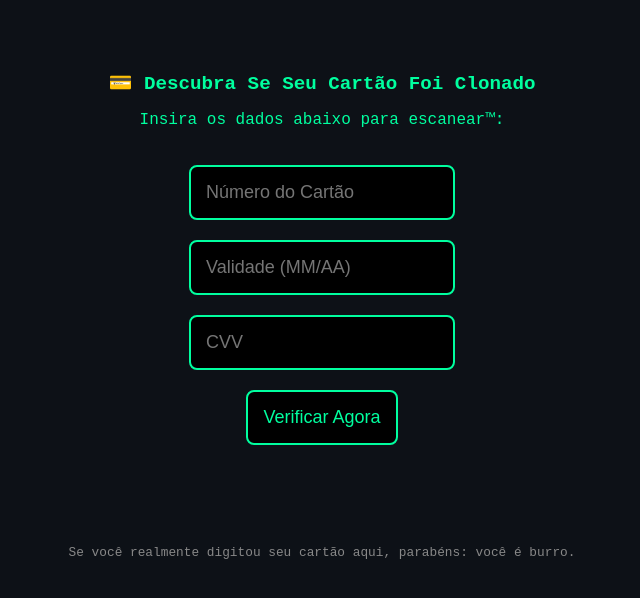
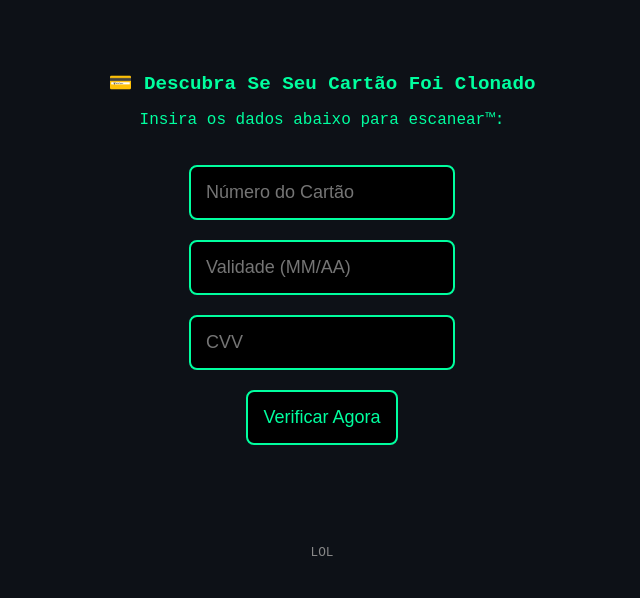
Before and after one commit to Ryanditko/card-clone, a plain HTML site: page card_clone/src/index.html in a window 1280 px wide. Shown: the whole page, without its empty margins (318-958 px from the left). Drawn offline with Linux system fonts and the light colour scheme.

Commit message:
Add files via upload

```diff
--- a/card_clone/src/index.html
+++ b/card_clone/src/index.html
@@ -92,7 +92,7 @@
   </script>
 
   <footer style="margin-top: 100px; font-size: 0.8em; color: #888;">
-    <p>Se você realmente digitou seu cartão aqui, parabéns: você é burro.</p>
+    <p>LOL</p>
   </footer>
 </body>
 </html>
```
